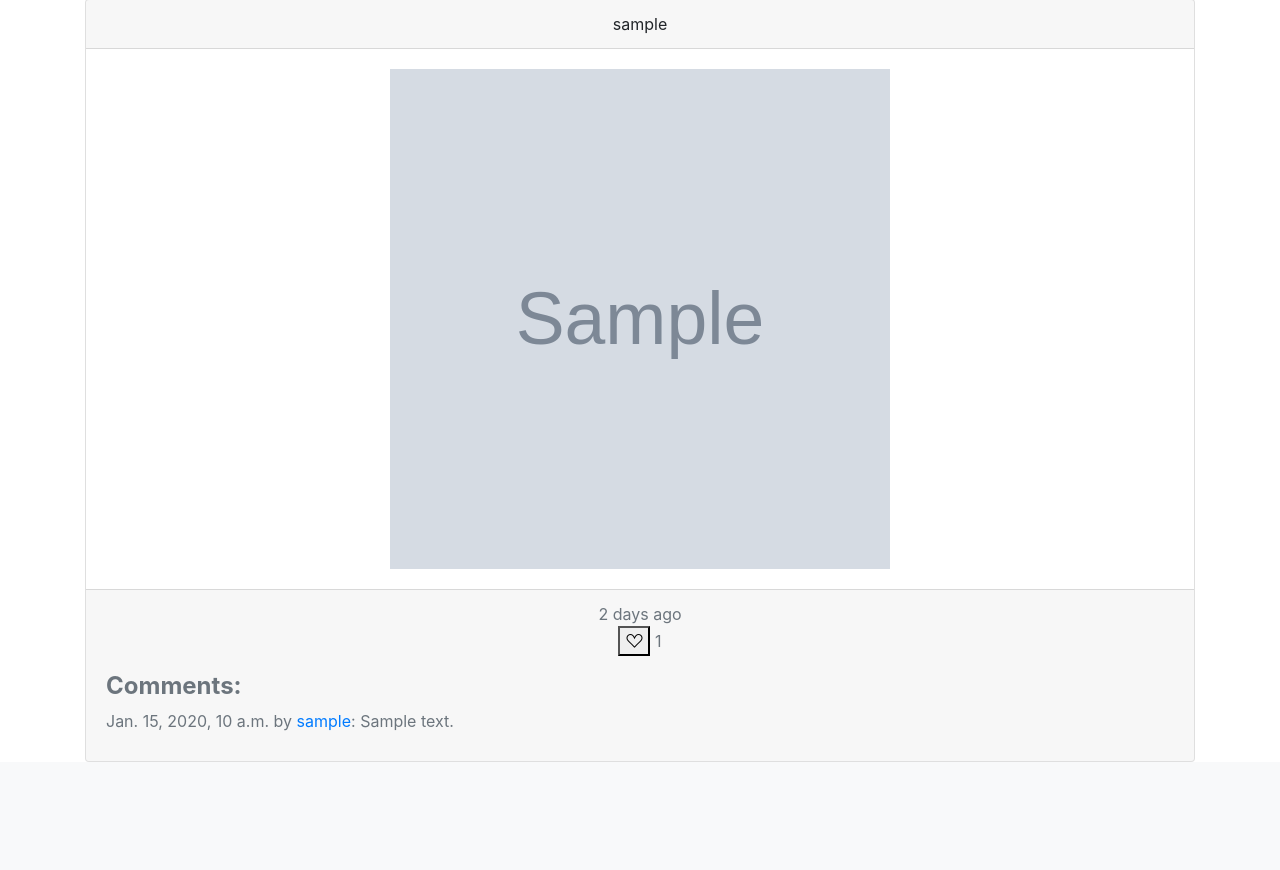
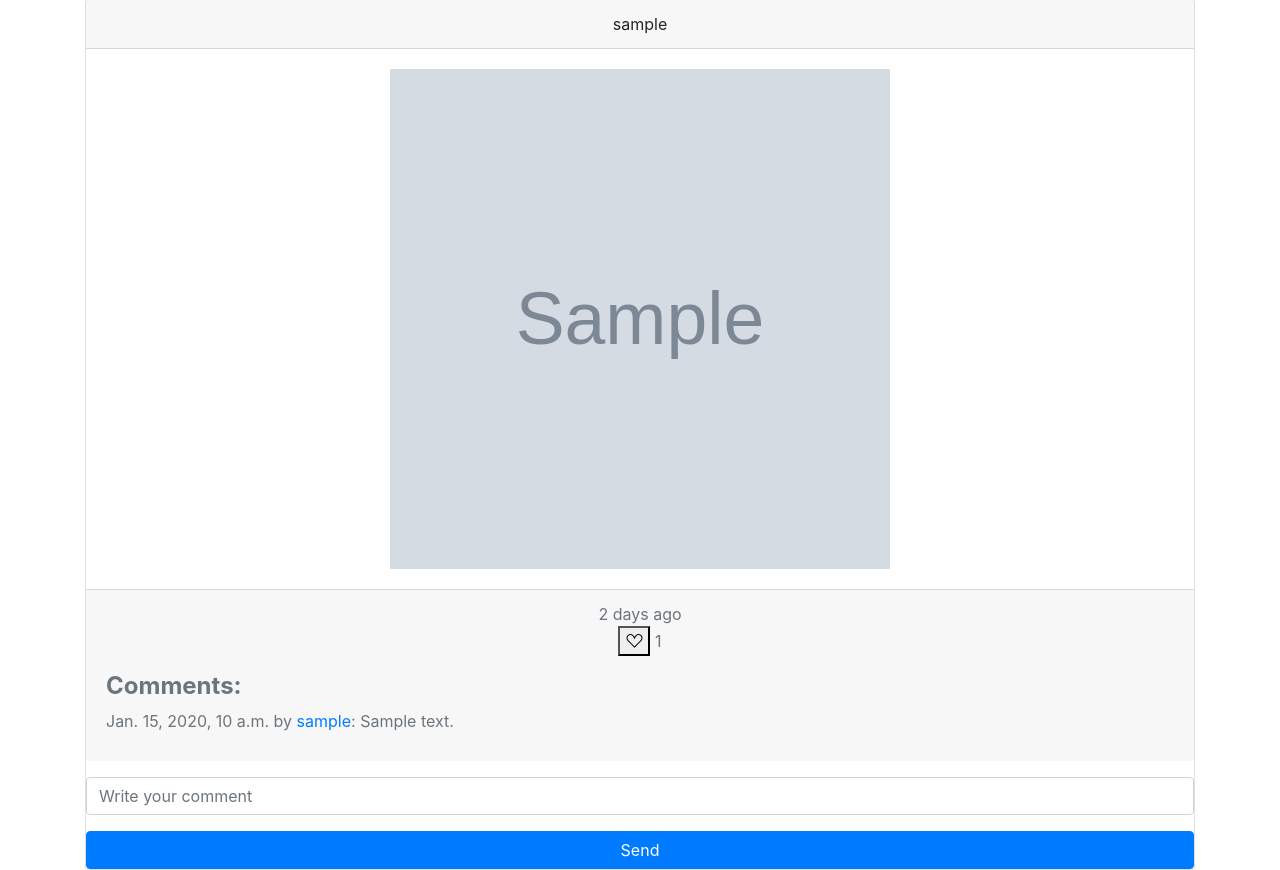
Before and after one commit to amirAkhmetzhanov94/insta_clone, a Django app: page /posts/1 in a window 1280 px wide. Shown: the part 327-1197 px from the top of the page. Before the commit the page ends 1089 px from the top, so only its background shows below. Run offline with Django 3.2, Linux system fonts and the light colour scheme; tables that the repository leaves empty hold one stand-in row (values such as "Sample post"); grey boxes marked "Sample" are stand-in pictures; some libraries are stand-ins or nearby versions.

Commit message:
HW-62 Пофиксил вывод формы комментария, в случае если заполненные данные - были невалидными.

```diff
--- a/source/webapp/templates/detail_post.html
+++ b/source/webapp/templates/detail_post.html
@@ -37,6 +37,21 @@
                     </div>
                     </form>
                 </div>
+            <form action="{% url "index" %}" method="post">
+                        <div class="form-row">
+                            {% csrf_token %}
+                                <div class="col-12">
+                                {% if error %}
+                                     <p>{{ error.text }}</p>
+                                {% endif %}
+                                    {{ form|crispy }}
+                                </div>
+                                <div class="col">
+                                    <button class="btn btn-primary btn-block">Send</button>
+                                    <input type="hidden" name="post_id" value="{{ post.pk }}">
+                                </div>
+                        </div>
+                    </form>
             </div>
     </div>
 
--- a/source/webapp/views.py
+++ b/source/webapp/views.py
@@ -48,7 +48,7 @@ class IndexView(ListView, ModelFormMixin):
             post.comments.create(author=request.user, text=self.form.clean().get("text"))
             return redirect("detail_post", pk=post.pk)
         else:
-            return render(request, self.template_name, {"error": self.form.errors, "post_list": Post.objects.all(),
+            return render(request, "detail_post.html", {"error": self.form.errors, "post": post,
                                                         "form": self.form_class})
 
 
@@ -61,10 +61,15 @@ class PostCreateView(CreateView):
         return reverse("index")
 
 
-class PostDetailView(DetailView):
+class PostDetailView(DetailView, ModelFormMixin):
     model = Post
     template_name = "detail_post.html"
+    form_class = CommentForm
 
+    def get(self, request, *args, **kwargs):
+        self.object = None
+        self.form = self.get_form(self.form_class)
+        return DetailView.get(self, request, *args, **kwargs)
 
 class PostUpdateView(UpdateView):
     model = Post
```
